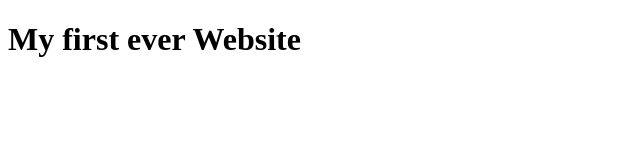
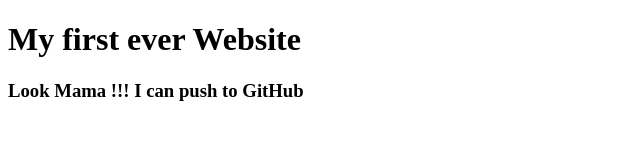
Before and after one commit to ShorifKhan-Dev/my-frist-website, a plain HTML site: page index.html in a window 1280 px wide. Shown: the whole page, without its empty margins (0-640 px from the left). Drawn offline with Linux system fonts and the light colour scheme.

Commit message:
learned github

```diff
--- a/index.html
+++ b/index.html
@@ -8,5 +8,6 @@
 </head>
 <body>
     <h1>My first ever Website</h1>
+    <h3>Look Mama !!! I can push to GitHub</h3>
 </body>
 </html>
```
